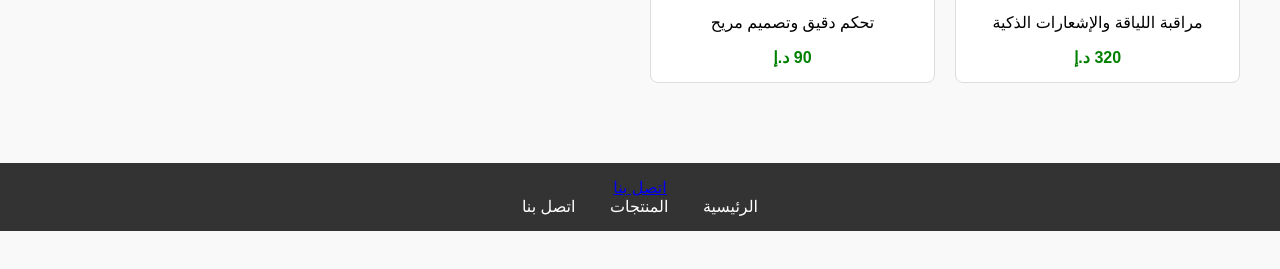
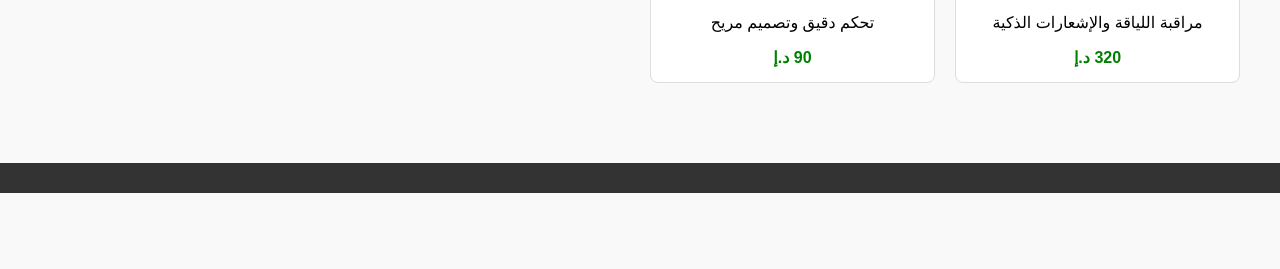
Before and after one commit to omer1788/taqnyati, a plain HTML site: page index.html in a window 1280 px wide. Shown: the part 491-760 px from the top of the page. Drawn offline with Linux system fonts and the light colour scheme.

Commit message:
Update index.html

```diff
--- a/index.html
+++ b/index.html
@@ -128,10 +128,3 @@
 </section>
 
 <footer>
-
-<a href="contact.html">اتصل بنا</a>
-<nav>
-  <a href="index.html">الرئيسية</a>
-  <a href="products.html">المنتجات</a>
-  <a href="contact.html">اتصل بنا</a>
-</nav>
```
